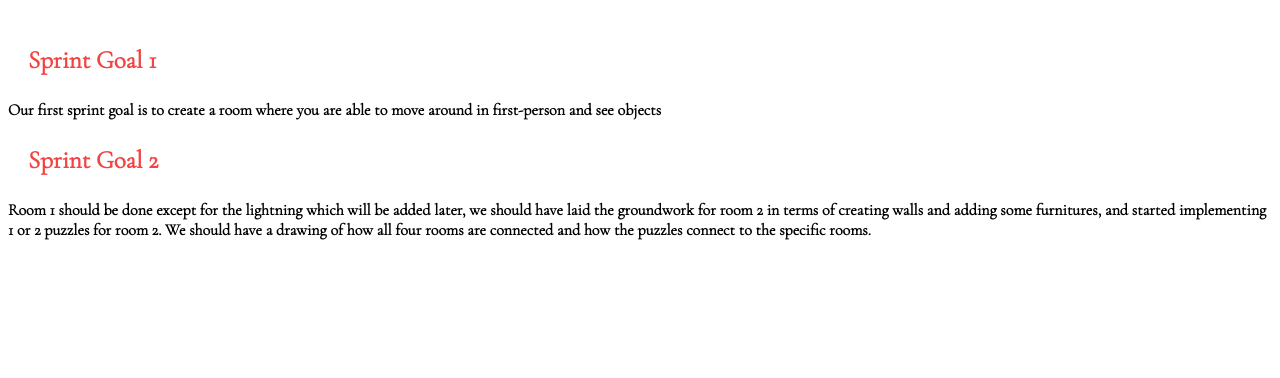
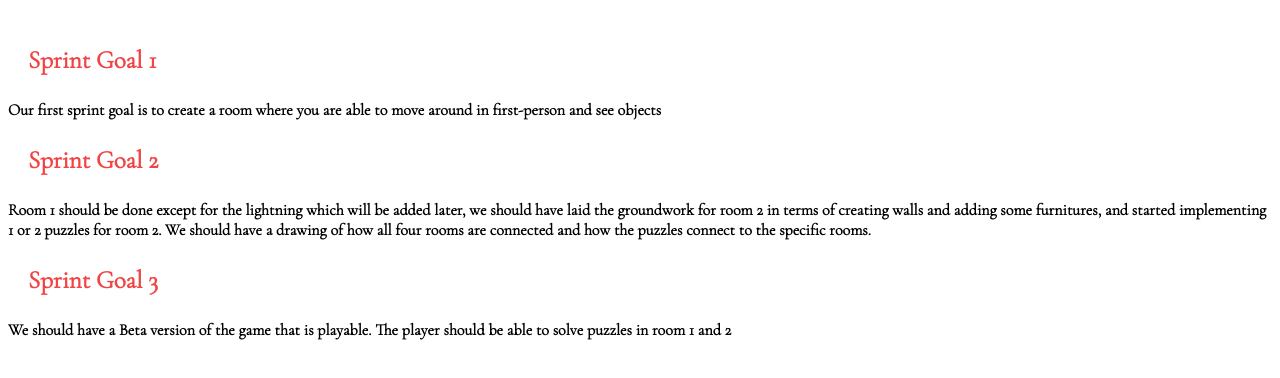
Before and after one commit to JohannaHansen/Electra, a plain HTML site: page sprints.html in a window 1280 px wide. Shown: the part 310-688 px from the top of the page. Drawn offline with nearby package versions, Linux system fonts and the light colour scheme.

Commit message:
Update sprints.html

```diff
--- a/sprints.html
+++ b/sprints.html
@@ -24,7 +24,9 @@
 
     <h4 style="color:black;">  Room 1 should be done except for the lightning which will be added later, we should have laid the groundwork for room 2 in terms of creating walls and adding some furnitures, and started implementing 1 or 2 puzzles for room 2. We should have a drawing of how all four rooms are connected and how the puzzles connect to the specific rooms.</h4>
 
+    <h3 style="color: #F34444">Sprint Goal 3</h3>
 
+    <h4 style="color:black;">We should have a Beta version of the game that is playable. The player should be able to solve puzzles in room 1 and 2</h4>
 
 
 
```
